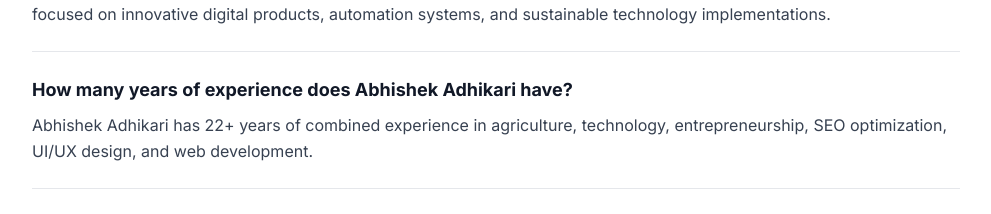
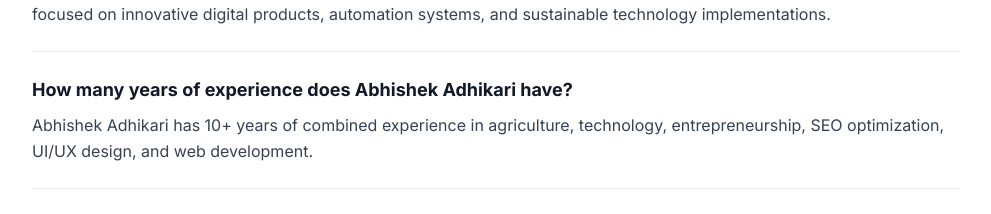
Before and after one commit to WHOISABHISHEKADHIKARI/100seotools, a Next.js app: page /author in a window 1280 px wide. Shown: the part 4929-5143 px from the top of the page, without its empty margins (144-1135 px from the left). Built offline with nearby package versions, Linux system fonts and the light colour scheme; no server answers.

Commit message:
chore: Update author experience and improve sitemap diagnostics
- Corrected years of experience in Author page
- Enhanced sitemap diagnostic script to support directory routes

```diff
--- a/app/author/page.js
+++ b/app/author/page.js
@@ -176,7 +176,7 @@ const faqs = [
     },
     {
         q: 'How many years of experience does Abhishek Adhikari have?',
-        a: 'Abhishek Adhikari has 22+ years of combined experience in agriculture, technology, entrepreneurship, SEO optimization, UI/UX design, and web development.'
+        a: 'Abhishek Adhikari has 10+ years of combined experience in agriculture, technology, entrepreneurship, SEO optimization, UI/UX design, and web development.'
     },
     {
         q: 'Is 100SEOTools really free?',
```
Also changed, not shown: tests/sitemap-diagnostic.js (+14 -9 lines).
